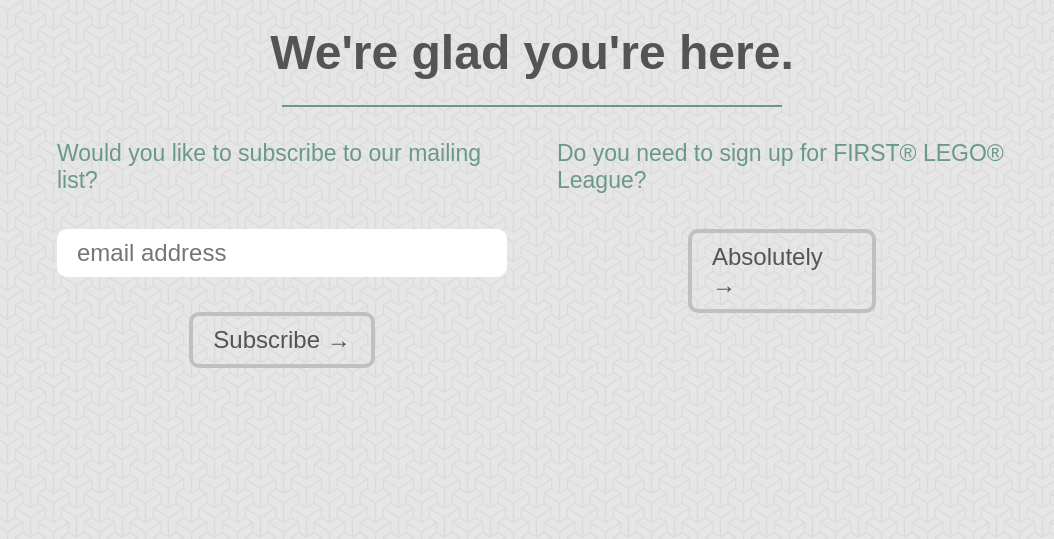
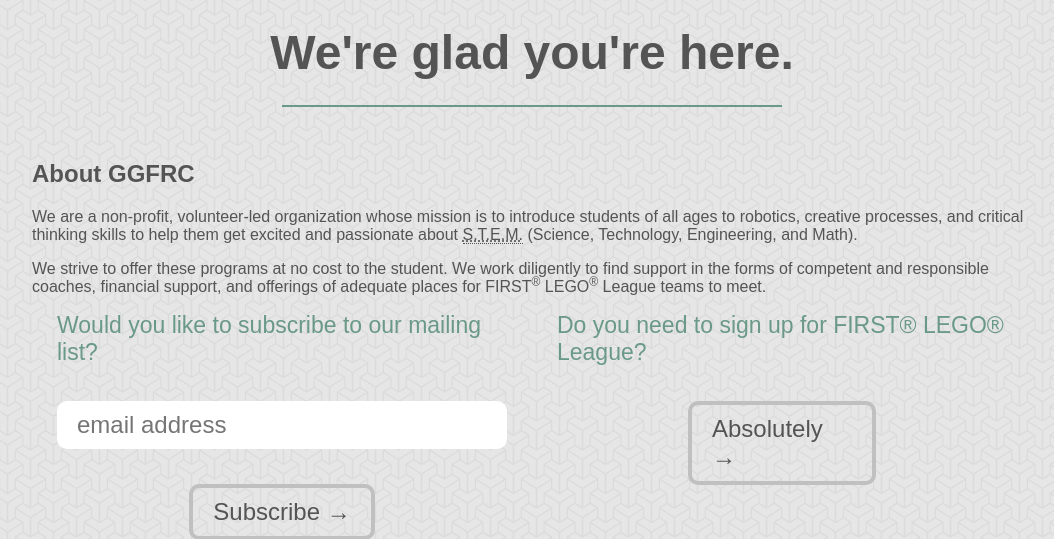
Before and after one commit to TeamSkosh/ggfrc, a Flask app: page / in a window 1280 px wide. Shown: the part 178-717 px from the top of the page, without its empty margins (108-1162 px from the left). Run offline with Flask 2, Linux system fonts and the light colour scheme; some libraries are stand-ins or nearby versions.

Commit message:
Add about section on the home page.

```diff
--- a/templates/home.html
+++ b/templates/home.html
@@ -6,6 +6,14 @@
 
 {% block content %}
     <div class="container group">
+        <div class="about">
+            <h2>About GGFRC</h2>
+
+            <p>We are a non-profit, volunteer-led organization whose mission is to introduce students of all ages to robotics, creative processes, and critical thinking skills to help them get excited and passionate about <abbr title="Science, Technology, Engineering, and Math">S.T.E.M.</abbr> (Science, Technology, Engineering, and Math).</p>
+
+            <p>We strive to offer these programs at no cost to the student.  We work diligently to find support in the forms of competent and responsible coaches, financial support, and offerings of adequate places for FIRST<sup>&reg;</sup> LEGO<sup>&reg;</sup> League teams to meet.</p>
+        </div>
+
         <div class="mailing-list">
             <div id="mc_embed_signup">
                 <form action="http://ggfrc.us8.list-manage.com/subscribe/post?u=667f8798d4954ac7106d77b28&amp;id=b39fbd60bc" method="post" id="mc-embedded-subscribe-form" name="mc-embedded-subscribe-form" class="validate" target="_blank" novalidate>
@@ -20,6 +28,7 @@
                 </form>
             </div>
         </div>
+
         <div class="fll-signup">
             <p>Do you need to sign up for FIRST&reg; LEGO&reg; League?</p>
             <div>
```
